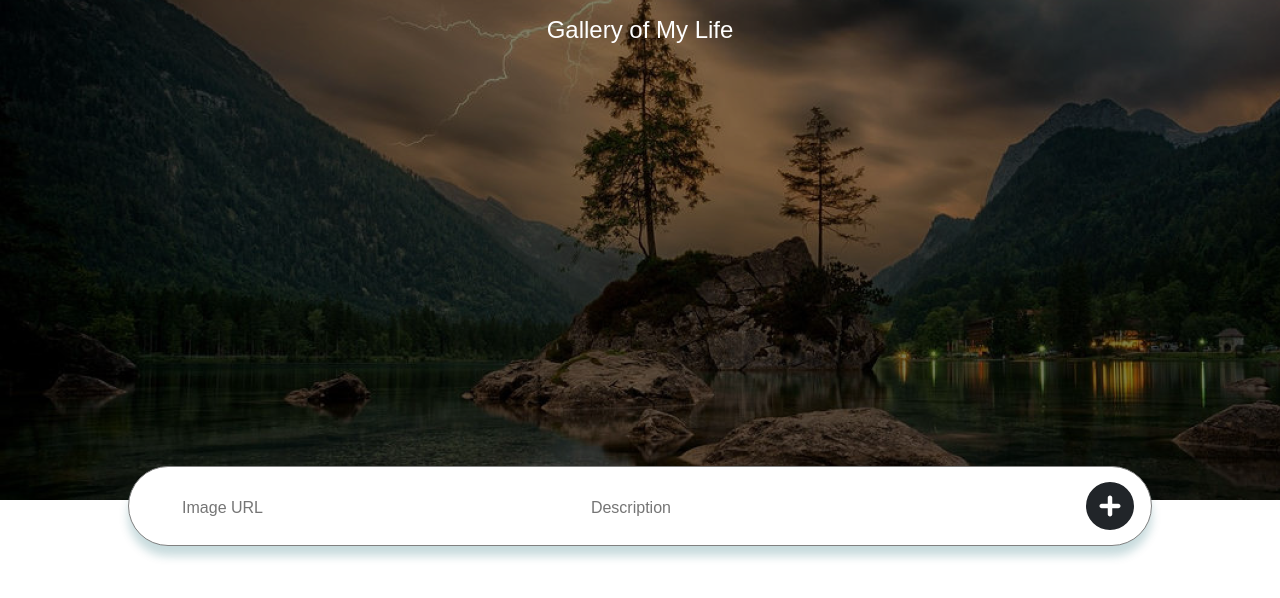
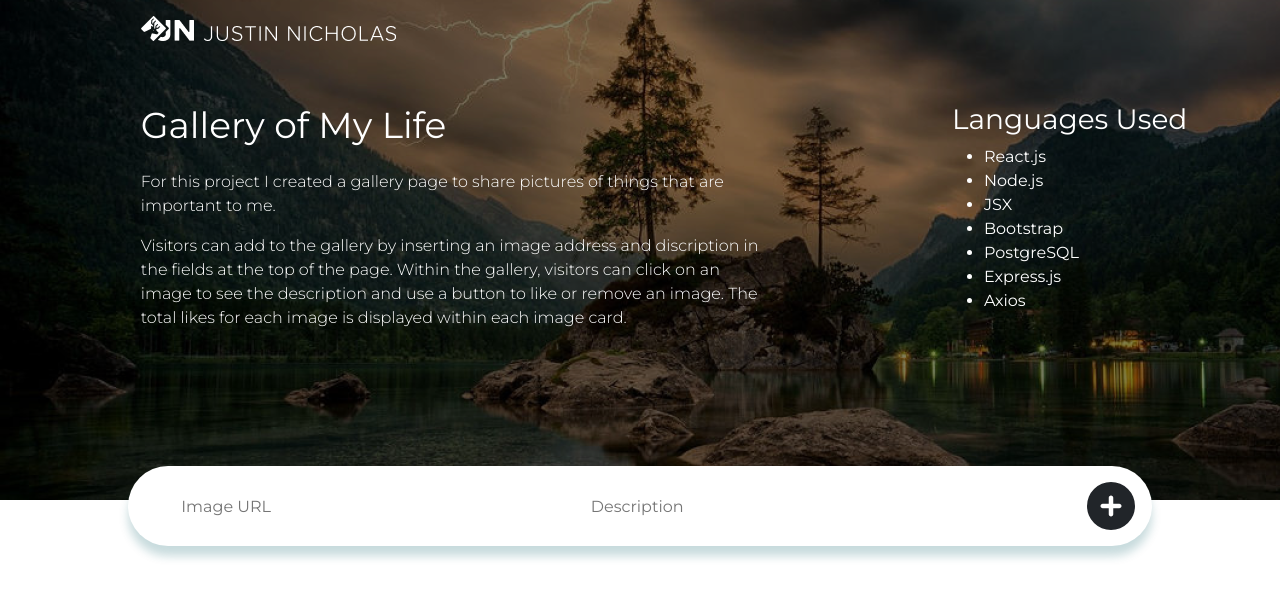
Before and after one commit to JustinNicholas/weekend-react-gallery, a React (Create React App) app: page / in a window 1280 px wide. Shown: the top 598 px of the page. Built offline with nearby package versions, Linux system fonts and the light colour scheme; no server answers.

Commit message:
add styling to text on header and import montserrat font

```diff
--- a/public/index.html
+++ b/public/index.html
@@ -11,6 +11,9 @@
     <!-- CSS only -->
     <link href="https://cdn.jsdelivr.net/npm/bootstrap@5.2.0/dist/css/bootstrap.min.css" rel="stylesheet" integrity="sha384-gH2yIJqKdNHPEq0n4Mqa/HGKIhSkIHeL5AyhkYV8i59U5AR6csBvApHHNl/vI1Bx" crossorigin="anonymous">
     <script src="https://kit.fontawesome.com/89d3c84f3e.js" crossorigin="anonymous"></script>
+    <link rel="preconnect" href="https://fonts.googleapis.com">
+    <link rel="preconnect" href="https://fonts.gstatic.com" crossorigin>
+    <link href="https://fonts.googleapis.com/css2?family=Montserrat:ital,wght@0,300;0,400;0,600;0,700;1,300;1,400&display=swap" rel="stylesheet">
     <link rel="manifest" href="%PUBLIC_URL%/manifest.json">
     <link rel="shortcut icon" href="%PUBLIC_URL%/favicon.ico">
     <!--
--- a/src/components/AddItem/AddItem.css
+++ b/src/components/AddItem/AddItem.css
@@ -1,7 +1,6 @@
 .inputBox {
     margin-left: auto;
     margin-right: auto;
-    border: 1px solid grey;
     width: 80%;
     height: 80px;
     background-color: #fff;
--- a/src/components/App/App.css
+++ b/src/components/App/App.css
@@ -1,5 +1,6 @@
 .App {
   text-align: center;
+  font-family: 'Montserrat', sans-serif;;
 }
 
 .App-header {
--- a/src/components/Header/Header.css
+++ b/src/components/Header/Header.css
@@ -1,6 +1,43 @@
-.App-header{
+.App-header {
     background-image: url('../../../public/images/reactGalleryWebsiteHero2.png');
     width: 100%;
     height: 500px;
     object-fit: scale-down;
 }
+
+.customLogo {
+    background-image: url('../../../public/images/JustinNicholasCustomLogo.png');
+    height: 25px;
+    width: 255px;
+    margin-left: 10%
+}
+
+.App-title{
+    font-size: 36px;
+    line-height: 44px;
+    padding-bottom: 15px;
+}
+
+.title {
+    font-size: 16px;
+    font-weight: 300;
+    text-align: left;
+    margin-top: 5%;
+    margin-left: 10%;
+    width: 50%;
+}
+
+.languages {
+    position: absolute;
+    top: 0%;
+    right: 5%;
+    text-align: left;
+    width: 20%;
+    margin-left: 80%;
+    margin-bottom: 30%;
+}
+
+.heroBlock {
+    position: relative;
+    height: 80%;
+}
--- a/src/components/Header/Header.jsx
+++ b/src/components/Header/Header.jsx
@@ -5,7 +5,30 @@ function Header() {
     return(
         <div>
             <header className="App-header">
-                <h1 className="App-title">Gallery of My Life</h1>
+                <div className='customLogo'></div>
+                <div className='heroBlock'>
+                    <div className='title'>
+                        <h1 className="App-title">Gallery of My Life</h1>
+                        <p>For this project I created a gallery page to share pictures of things that are important to me.</p>
+                        <p>Visitors can add to the gallery by inserting an image address and discription in the fields at the top of the page. Within the gallery, visitors can click on an image to see the description and use a button to like or remove an image. The total likes for each image is displayed within each image card. </p>
+                    </div>
+                    <div className='languages'>
+                    <div className='languagesHeading'>
+                        <h3>Languages Used</h3>
+                    <div className='language'>
+                        <ul>
+                            <li>React.js</li>
+                            <li>Node.js</li>
+                            <li>JSX</li>
+                            <li>Bootstrap</li>
+                            <li>PostgreSQL</li>
+                            <li>Express.js</li>
+                            <li>Axios</li>
+                        </ul>
+                    </div>
+                    </div>
+                    </div>
+                </div>
             </header>
         </div>
     )
```
Also changed, not shown: public/images/JustinNicholasCustomLogo.png (added).
